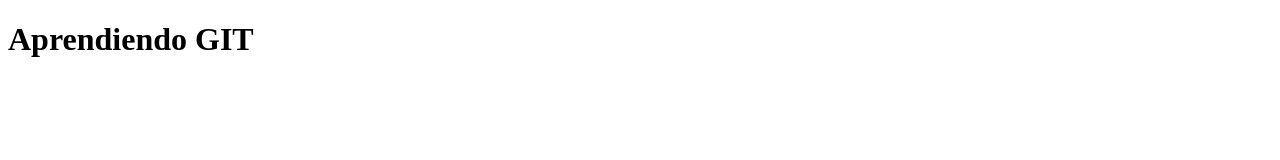
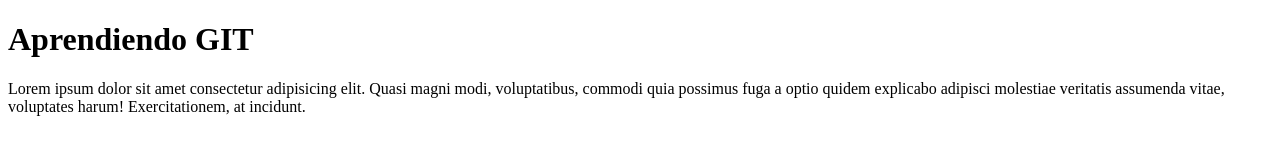
Before and after one commit to chavilla/GitPlatzi, a plain HTML site: page index.html in a window 1280 px wide. Drawn offline with Linux system fonts and the light colour scheme.

Commit message:
adding lorem ipsum

```diff
--- a/index.html
+++ b/index.html
@@ -8,5 +8,6 @@
 </head>
 <body>
     <h1>Aprendiendo GIT</h1>
+    <p>Lorem ipsum dolor sit amet consectetur adipisicing elit. Quasi magni modi, voluptatibus, commodi quia possimus fuga a optio quidem explicabo adipisci molestiae veritatis assumenda vitae, voluptates harum! Exercitationem, at incidunt.</p>
 </body>
 </html>
```
